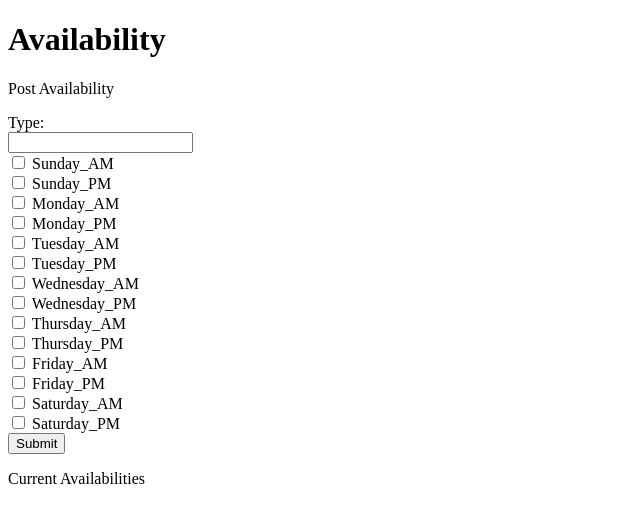
After one commit to hawkinscjh/Schedule-Hawk-01, a Flask app: template templates/avail.html in a window 1280 px wide. The commit adds this page. Shown: the top 523 px of the page, without its empty margins (0-640 px from the left). Run offline with Flask 2, Linux system fonts and the light colour scheme; the template is opened without the code that fills it, so the values that code supplies are empty.

Commit message:
Added avail.html

```diff
--- a/main.py
+++ b/main.py
@@ -131,6 +131,7 @@ def availability_get_post():
 			return (jsonify({"Error": "The request object is missing at least one of the required attributes"}), 400)
 
 	elif request.method == 'GET':
+
 		token = request.headers.get('Authorization')
 		if token:
 			token = token.split(" ")[1]
@@ -201,7 +202,9 @@ def availability_get_post():
 			if next_url:
 				output["next"] = next_url
 
-			return (jsonify(output), 200)
+
+			#return (jsonify(output), 200)
+			return render_template('avail.html', output=output)
 
 	else:
 		return "Method not allowed", 405
--- /dev/null
+++ b/templates/avail.html
@@ -0,0 +1,89 @@
+<!DOCTYPE html>
+<html lang="en">
+  <head>
+    <meta name="viewport" content="width=device-width, initial-scale=1" />
+    <meta charset="UTF-8" />
+    <title>Casey Hawkins: Availability</title>
+  </head>
+  <body>
+    <h1>
+      Availability
+    </h1>
+    <p>
+      Post Availability
+      <form>
+        <label for="Type">Type:</label><br>
+        <input type="text" id="Type" name="Type"><br>
+
+        <input type="checkbox" id="Sunday_AM" name="Sunday_AM" value="Sunday_AM">
+        <label for="Sunday_AM"> Sunday_AM</label><br>
+
+        <input type="checkbox" id="Sunday_PM" name="Sunday_PM" value="Sunday_AM">
+        <label for="Sunday_PM"> Sunday_PM</label><br>
+
+        <input type="checkbox" id="Monday_AM" name="Monday_AM" value="Monday_AM">
+        <label for="Monday_AM"> Monday_AM</label><br>
+
+        <input type="checkbox" id="Monday_PM" name="Monday_PM" value="Monday_PM">
+        <label for="Monday_PM"> Monday_PM</label><br>
+
+        <input type="checkbox" id="Tuesday_AM" name="Tuesday_AM" value="Tuesday_AM">
+        <label for="Tuesday_AM"> Tuesday_AM</label><br>
+
+        <input type="checkbox" id="Tuesday_PM" name="Tuesday_PM" value="Tuesday_PM">
+        <label for="Tuesday_PM"> Tuesday_PM</label><br>
+
+        <input type="checkbox" id="Wednesday_AM" name="Wednesday_AM" value="Wednesday_AM">
+        <label for="Wednesday_AM"> Wednesday_AM</label><br>
+
+        <input type="checkbox" id="Wednesday_PM" name="Wednesday_PM" value="Wednesday_PM">
+        <label for="Wednesday_PM"> Wednesday_PM</label><br>
+
+        <input type="checkbox" id="Thursday_AM" name="Thursday_AM" value="Thursday_AM">
+        <label for="Thursday_AM"> Thursday_AM</label><br>
+
+        <input type="checkbox" id="Thursday_AM" name="Thursday_AM" value="Thursday_AM">
+        <label for="Thursday_AM"> Thursday_PM</label><br>
+
+        <input type="checkbox" id="Friday_AM" name="Friday_AM" value="Friday_AM">
+        <label for="Friday_AM"> Friday_AM</label><br>
+
+        <input type="checkbox" id="Friday_PM" name="Friday_PM" value="Friday_PM">
+        <label for="Friday_PM"> Friday_PM</label><br>
+
+        <input type="checkbox" id="Saturday_AM" name="Saturday_AM" value="Saturday_AM">
+        <label for="Saturday_AM"> Saturday_AM</label><br>
+
+        <input type="checkbox" id="Saturday_AM" name="Saturday_AM" value="Saturday_AM">
+        <label for="Saturday_AM"> Saturday_PM</label><br>
+
+        <button type="submit" class="btn btn-success " id="submitform">Submit</button>
+      </form>
+    </p>
+    <p>
+      Current Availabilities<br>
+      {{output["availabilities"][0]["email"]}}
+      {{output["availabilities"][0]["Type"]}}<br>
+      {{output["availabilities"][1]["email"]}}
+      {{output["availabilities"][1]["Type"]}}
+
+    </p>
+
+  </body>
+  <script>
+
+    $(document).ready(function () {
+        $("#submitform").click(function (e) {
+            var MyForm = JSON.stringify($("#myform").serializeJSON());
+            console.log(MyForm);
+            $.ajax(
+                {
+                    url: "<http://127.0.0.1:8080>",
+                    type: "POST",
+                    data: MyForm,
+                });
+            e.preventDefault(); //STOP default action
+        });
+    });
+    </script>
+</html>
--- a/templates/index.html
+++ b/templates/index.html
@@ -3,14 +3,14 @@
 <head>
     <meta name="viewport" content="width=device-width, initial-scale=1" />
     <meta charset="UTF-8" />
-    <title>Casey Hawkins: Assignment 6</title>
+    <title>Casey Hawkins: Schedule App</title>
 </head>
 <body>
     <h1>Welcome</h1>
     <a href="{{authorization_url}}">Sign-in to Google</a>
     <p>
         Click on the above link to sign into Google, and your first name, last name, and
-        the random state variable used to secure this redirect will be displayed.
+        the JWT used to secure this redirect will be displayed.
     </p>
 </body>
 </html>
--- a/templates/oauth.html
+++ b/templates/oauth.html
@@ -12,5 +12,9 @@
         Sub: {{sub}}<br>
         JWT: {{token}}<br>
     </p>
+    <div>
+      Availability: <a href="http://127.0.0.1:8080/availability">Here</a><br>
+      Schedules:
+    </div>
   </body>
 </html>
--- /dev/null
+++ b/token.json
@@ -0,0 +1 @@
+{"token": "ya29.a0ARrdaM8jjjxZd301q0tSS70J05Yf3pOmu-zegNfkxFB6mEPT_hFNZjPNVvEo07Yz-l1XqvZkbP1oJDI8d6SdIrhVAmM8T6_ztO5RtlKPrVpMmkF5zXMbeWzZBlYY5LeJSGfuuR3Kl-rqF4_cVbIdi4jVp_gC", "refresh_token": "1//04NLsrH4g7DAYCgYIARAAGAQSNwF-L9IrF_yYt66V5LHu9JbSEGlK7X869-CMMTrqwApI3Vh9mzbcvVCzJaaJkG-BxyDVSnqpOME", "token_uri": "https://oauth2.googleapis.com/token", "client_id": "1000217580465-vv538d3or9de5qahi8a6qsbcmrufn4ch.apps.googleusercontent.com", "client_secret": "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", "scopes": ["https://www.googleapis.com/auth/calendar.readonly"], "expiry": "2022-06-17T02:51:59.750592Z"}
```
Also changed, not shown: quickstart.py (+23 -34 lines).
